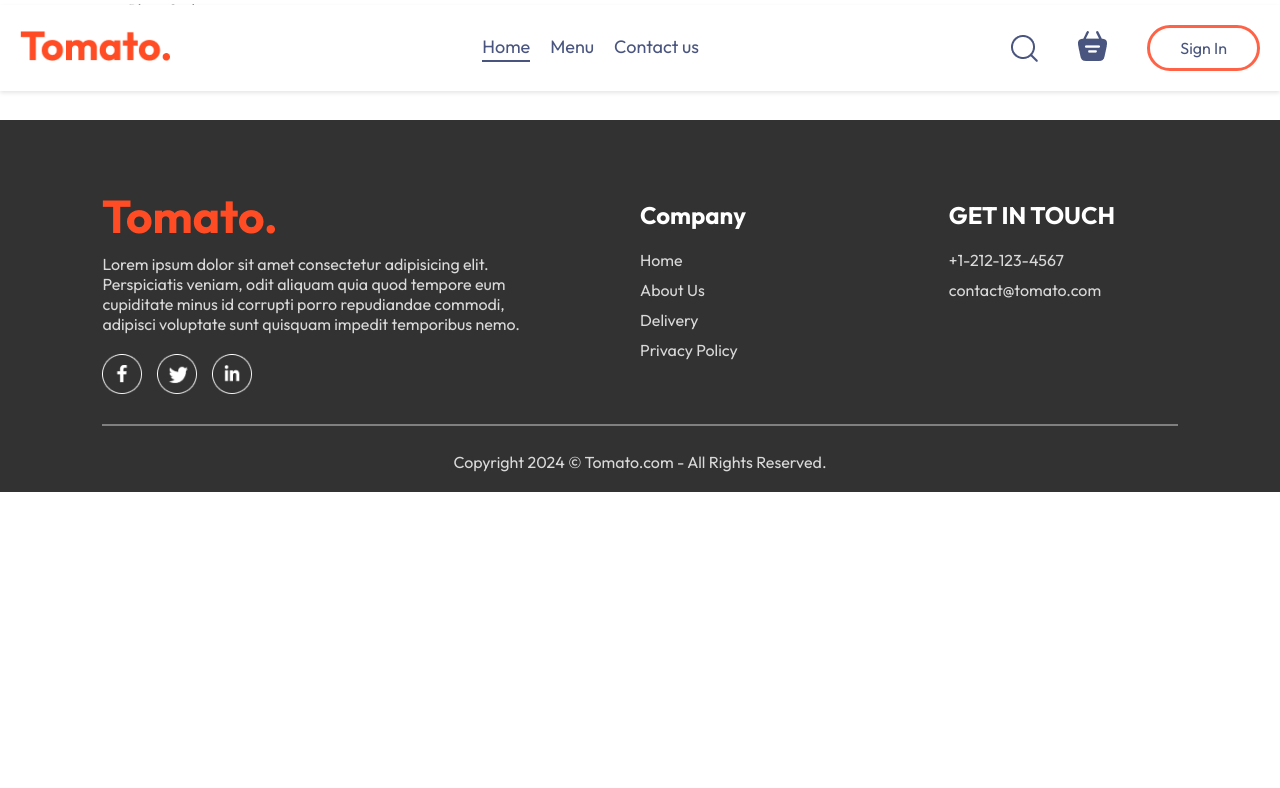
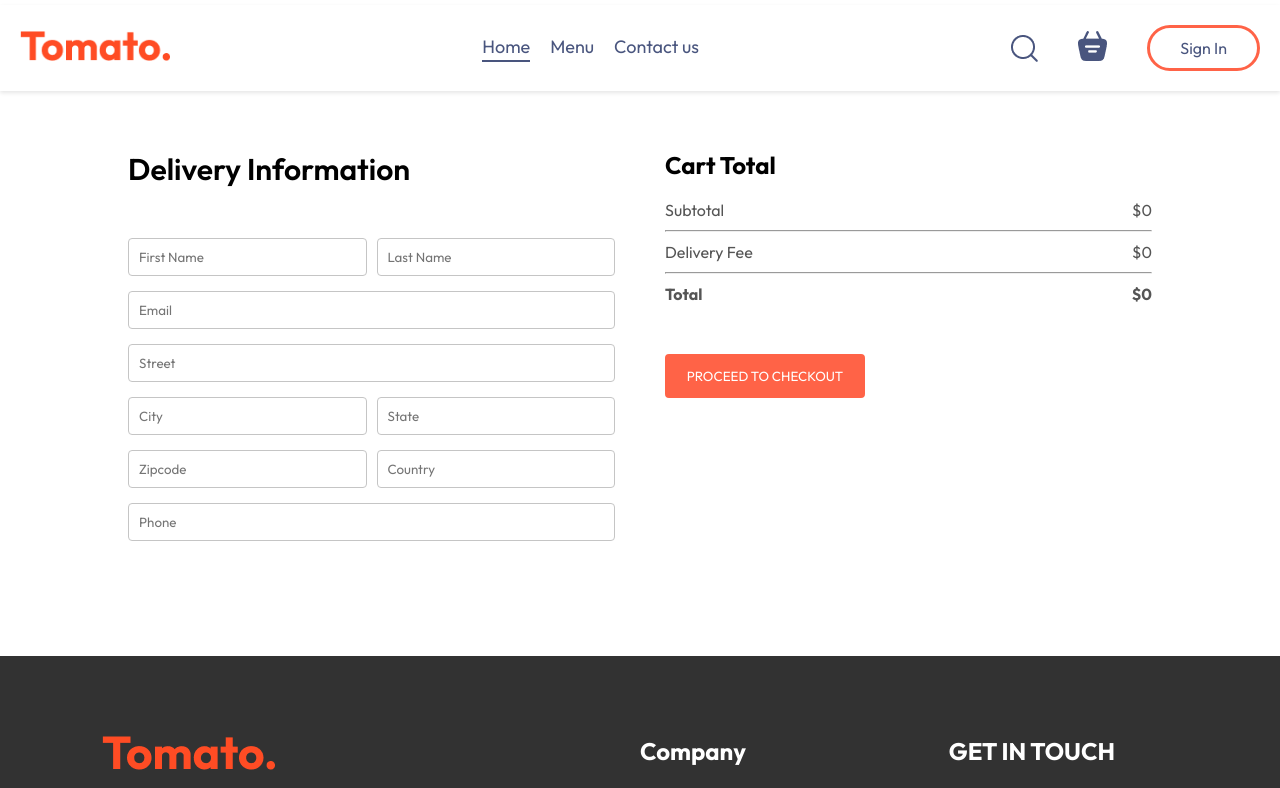
Before and after one commit to abdullahshafiq153/Tomato, a React (Vite) app: page /order in a window 1280 px wide. Shown: the top 788 px of the page. Built offline with nearby package versions, Linux system fonts and the light colour scheme.

Commit message:
Order Page Complete Integration

```diff
--- a/src/pages/Cart/Cart.css
+++ b/src/pages/Cart/Cart.css
@@ -88,7 +88,7 @@
     border: none;
     color: white;
     border-radius: 4px;
-
+    cursor: pointer;
 }
 @media (max-width:750px){
     .cart-bottom{
--- a/src/pages/Cart/Cart.jsx
+++ b/src/pages/Cart/Cart.jsx
@@ -1,10 +1,13 @@
 import React, { useContext, useState } from "react";
 import "./Cart.css";
 import { StoreContext } from "../../context/StoreContext";
+import { useNavigate } from "react-router-dom";
 
 const Cart = () => {
-  const { cartItems, food_list, removeFromCart, getTotalCartAmount } = useContext(StoreContext);
+  const { cartItems, food_list, removeFromCart, getTotalCartAmount } =
+    useContext(StoreContext);
 
+  const navigate = useNavigate();
   return (
     <div className="cart">
       <div className="cart-items">
@@ -28,7 +31,9 @@
                   <p>${item.price}</p>
                   <p>{cartItems[item._id]}</p>
                   <p>${item.price * cartItems[item._id]}</p>
-                  <p onClick={()=>removeFromCart(item._id)} className="cross">x</p>
+                  <p onClick={() => removeFromCart(item._id)} className="cross">
+                    x
+                  </p>
                 </div>
                 <hr />
               </div>
@@ -47,15 +52,15 @@
             <hr />
             <div className="cart-total-details">
               <p>Delivery Fee</p>
-              <p>${2}</p>
+              <p>${getTotalCartAmount()===0?0:2}</p>
             </div>
             <hr />
             <div className="cart-total-details">
               <b>Total</b>
-              <b>${getTotalCartAmount()+2}</b>
+              <b>${getTotalCartAmount()===0?0:getTotalCartAmount() + 2}</b>
             </div>
           </div>
-          <button>PROCEED TO CHECKOUT</button>
+          <button onClick={()=>navigate('/order')}>PROCEED TO CHECKOUT</button>
         </div>
         <div className="cart-promocode">
           <div>
--- a/src/pages/PlaceOrder/PlaceOrder.css
+++ b/src/pages/PlaceOrder/PlaceOrder.css
@@ -0,0 +1,36 @@
+.place-order{
+    margin-top: 150px;
+    display: flex;
+    align-items: start;
+    justify-content: space-between;
+    gap: 50px;
+}
+.place-order-left{
+    width: 100%;
+    max-width: max(30%,500px);
+}
+.place-order-left .title{
+    font-size: 30px;
+    font-weight: 600;
+    margin-bottom: 50px;
+}
+.place-order-left input{
+    margin-bottom: 15px;
+    width: 100%;
+    padding: 10px;
+    border: 1px solid #c5c5c5;
+    border-radius: 4px;
+    outline-color: tomato;
+}
+.place-order-left .multi-fields{
+    display: flex;
+    gap: 10px;
+}
+.place-order-right{
+    width: 100%;
+    max-width: max(40%,500px);
+
+}
+.place-order .cart-total button{
+    margin-top: 30px;
+}
--- a/src/pages/PlaceOrder/PlaceOrder.jsx
+++ b/src/pages/PlaceOrder/PlaceOrder.jsx
@@ -1,9 +1,56 @@
-import React from 'react'
-import './PlaceOrder.css'
+import React, { useContext } from "react";
+import "./PlaceOrder.css";
+import { StoreContext } from "../../context/StoreContext";
+
 const PlaceOrder = () => {
+
+  const {getTotalCartAmount}=useContext(StoreContext)
   return (
-    <div>PlaceOrder</div>
-  )
-}
+    <form className="place-order">
+      <div className="place-order-left">
+        <p className="title">Delivery Information</p>
+        <div className="multi-fields">
+          <input type="text" placeholder="First Name" name="" id="" />
+          <input type="text" placeholder="Last Name" name="" id="" />
+        </div>
+        <input type="email" placeholder="Email" name="" id="" />
+        <input type="text" placeholder="Street" name="" id="" />
+        <div className="multi-fields">
+          <input type="text" placeholder="City" name="" id="" />
+          <input type="text" placeholder="State" name="" id="" />
+        </div>
+        <div className="multi-fields">
+          <input type="text" placeholder="Zipcode" name="" id="" />
+          <input type="text" placeholder="Country" name="" id="" />
+        </div>
+        <input type="text" placeholder="Phone" name="" id="" />
+      </div>
+      <div className="place-order-right">
+        <div className="cart-total">
+          <h2>Cart Total</h2>
+          <div>
+          <div className="cart-total-details">
+              <p>Subtotal</p>
+              <p>${getTotalCartAmount()}</p>
+            </div>
+            <hr />
+            <div className="cart-total-details">
+              <p>Delivery Fee</p>
+              <p>${getTotalCartAmount()===0?0:2}</p>
+            </div>
+            <hr />
+            <div className="cart-total-details">
+              <b>Total</b>
+              <b>${getTotalCartAmount()===0?0:getTotalCartAmount() + 2}</b>
+            </div>
+          </div>
+          <button>
+            PROCEED TO CHECKOUT
+          </button>
+        </div>
+      </div>
+    </form>
+  );
+};
 
-export default PlaceOrder
+export default PlaceOrder;
```
